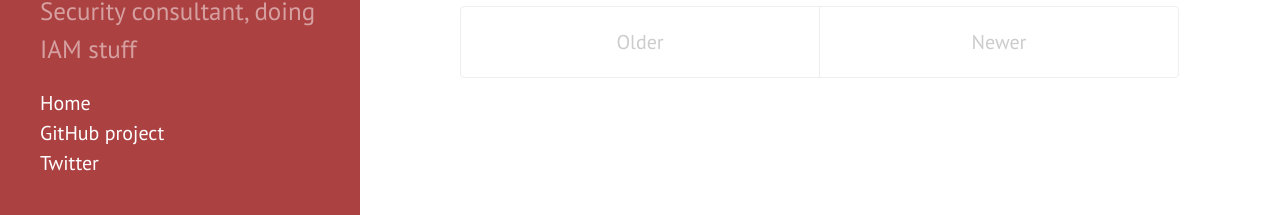
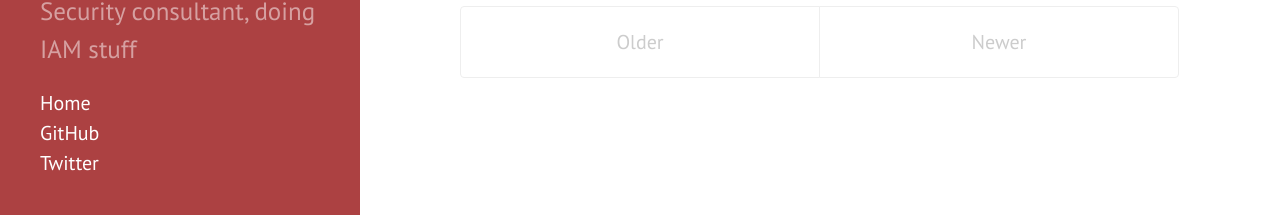
Before and after one commit to mirzlab/mirzlab.github.io, a Jekyll site: the page built from index.html, in a window 1280 px wide and 992 px high. Shown: the part 774-989 px from the top of the window. Built offline with Jekyll 4.4.1, drawn with Linux system fonts in a browser that asks for light colours; the list of posts is cut into pages by our own code.

Commit message:
Change sidebar github label

```diff
--- a/_includes/sidebar.html
+++ b/_includes/sidebar.html
@@ -25,7 +25,7 @@
         {% endif %}
       {% endfor %}
 
-      <li class="sidebar-nav-item"><a href="{{ site.github.repo }}">GitHub project</a></li>
+      <li class="sidebar-nav-item"><a href="{{ site.github.repo }}">GitHub</a></li>
       <li class="sidebar-nav-item"><a href="{{ site.author.url }}">Twitter</a></li>
     </ul>
   </div>
```
